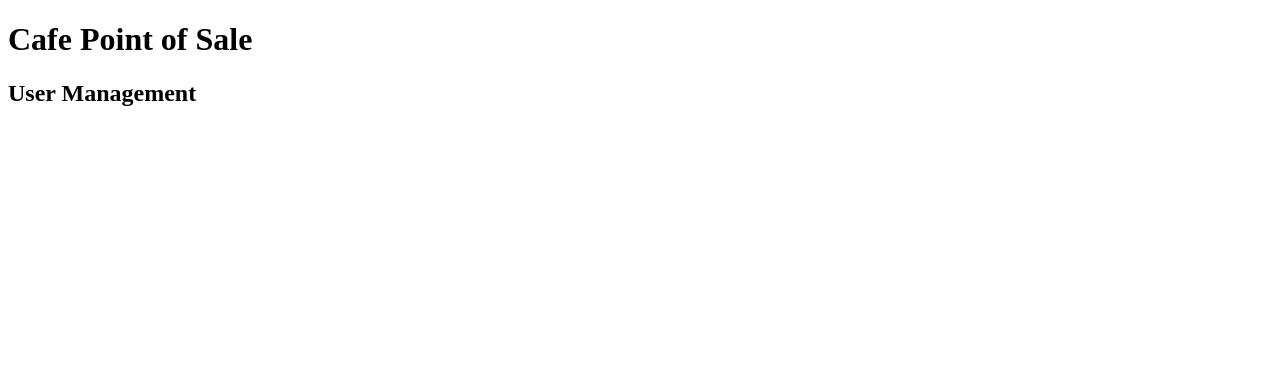
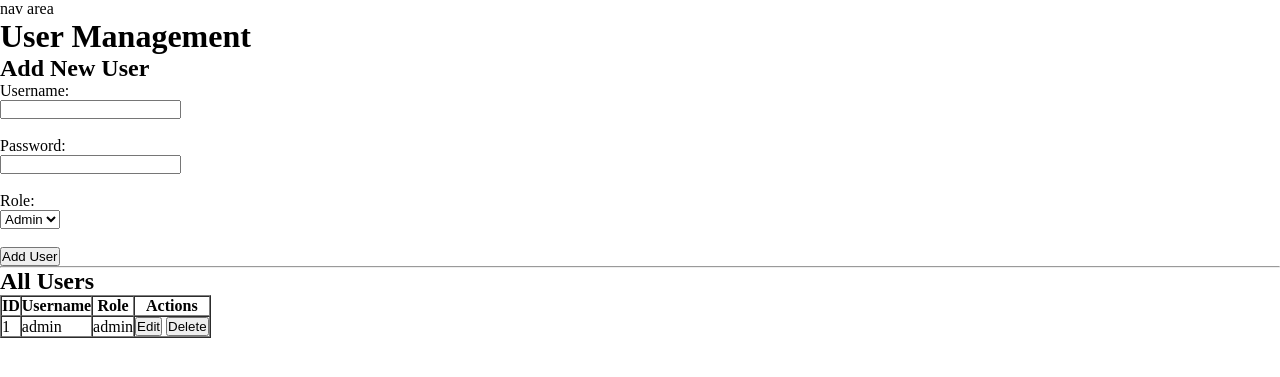
Before and after one commit to jaredV54/cafe, a Flask app: page /users in a window 1280 px wide. Shown: the top 377 px of the page. Run offline with Flask 3, Linux system fonts and the light colour scheme; the visitor is signed in with stand-in values (Sample User, id 1); data comes from the database, SQL or seed files in the repository.

Commit message:
User management functionality id done except styles. Login is working

```diff
--- a/app.py
+++ b/app.py
@@ -1,34 +1,202 @@
-from flask import Flask, render_template, redirect, url_for, session
-from auth import login_required
+from flask import Flask, render_template, redirect, url_for, session, request, flash
+from auth import login_required, is_admin, init_db
 import sqlite3
+import re
 
 app = Flask(__name__)
-app.secret_key = 'your_secret_key'
+app.secret_key = 'secret'
+
+DB = 'database.db'
+
+@app.before_request
+def setup():
+    init_db(DB)
+
+# ---------------------------------------------------------------------------------------------
+# LOGIN
+# Read
+
+@app.route("/login", methods=["GET", "POST"])
+def login():
+    if "user" in session:
+        return redirect(url_for("home"))
+
+    if request.method == "POST":
+        username = request.form["username"]
+        passkey = request.form["passkey"]
+        with sqlite3.connect(DB) as conn:
+            cur = conn.cursor()
+            cur.execute("SELECT id, role FROM users WHERE username=? AND passkey=?", (username, passkey))
+            user = cur.fetchone()
+            if user:
+                session["user"] = username
+                session["role"] = user[1]
+                session["user_id"] = user[0]
+                return redirect(url_for("home"))
+            else:
+                flash("Invalid credentials", "danger")
+    else:
+        with sqlite3.connect(DB) as conn:
+            cur = conn.cursor()
+            cur.execute("SELECT username FROM users")
+            usernames = [row[0] for row in cur.fetchall()]
+        return render_template("login.html", usernames=usernames)
+
+    return render_template("login.html", usernames=[])
+
+# ---------------------------------------------------------------------------------------------
+# LOGOUT
+
+@app.route("/logout")
+def logout():
+    session.clear()
+    return redirect(url_for("login"))
+
+# ---------------------------------------------------------------------------------------------
+# HOME
+# TRANSACTION MAKER
+# Create
+# Read
 
 @app.route("/")
 @login_required
 def home():
-    return render_template("pos.html")
+    return render_template("home.html")
 
+# ---------------------------------------------------------------------------------------------
+# TRANSACTION RECORDS
+# Read
 @app.route("/transactions")
 @login_required
 def transactions():
     return render_template("transactions.html")
+
+# ---------------------------------------------------------------------------------------------
+# INVENTORY MANAGEMENT
+# Create
+# Read
+# Update
+# Delete
 
 @app.route("/inventory")
 @login_required
 def inventory():
     return render_template("inventory.html")
 
+# ---------------------------------------------------------------------------------------------
+# SALES RECORD
+# Read
+
+@app.route("/sales")
+@login_required
+def inventory():
+    return render_template("sales.html")
+
+# ---------------------------------------------------------------------------------------------
+# USER MANAGEMENT
+# Create
+# Read
+# Update
+# Delete
+
 @app.route("/users")
 @login_required
 def users():
-    return render_template("users.html")
+    if not is_admin():
+        return redirect(url_for("home"))
 
-@app.route("/sales")
+    with sqlite3.connect(DB) as conn:
+        cur = conn.cursor()
+        cur.execute("SELECT id, username, role FROM users")
+        user_list = cur.fetchall()
+    return render_template("users.html", users=user_list)
+
+@app.route("/users/add", methods=["POST"])
 @login_required
-def sales():
-    return render_template("sales.html")
+def add_user():
+    if not is_admin():
+        return redirect(url_for("home"))
+
+    username = request.form["username"]
+    passkey = request.form["passkey"]
+    role = request.form["role"]
+
+    if not username or not passkey or not role:
+        flash("All fields are required", "warning")
+        return redirect(url_for("users"))
+
+    if not re.fullmatch(r"\d{6}", passkey):
+        flash("Passkey must be exactly 6 digits", "warning")
+        return redirect(url_for("users"))
+
+    with sqlite3.connect(DB) as conn:
+        cur = conn.cursor()
+        cur.execute("INSERT INTO users (username, passkey, role) VALUES (?, ?, ?)",
+                    (username, passkey, role))
+        conn.commit()
+
+    flash("User added successfully", "success")
+    return redirect(url_for("users"))
+
+@app.route("/users/edit/<int:user_id>", methods=["GET", "POST"])
+@login_required
+def edit_user(user_id):
+    if not is_admin():
+        return redirect(url_for("home"))
+
+    with sqlite3.connect(DB) as conn:
+        cur = conn.cursor()
+        if request.method == "POST":
+            username = request.form["username"]
+            passkey = request.form["passkey"]
+            role = request.form["role"]
+
+            if not username or not role:
+                flash("Username and role are required", "warning")
+                return redirect(url_for("edit_user", user_id=user_id))
+
+            if passkey:
+                if not re.fullmatch(r"\d{6}", passkey):
+                    flash("Passkey must be exactly 6 digits", "warning")
+                    return redirect(url_for("edit_user", user_id=user_id))
+                cur.execute("UPDATE users SET username=?, passkey=?, role=? WHERE id=?",
+                            (username, passkey, role, user_id))
+            else:
+                cur.execute("UPDATE users SET username=?, role=? WHERE id=?",
+                            (username, role, user_id))
+
+            conn.commit()
+            flash("User updated successfully", "success")
+            return redirect(url_for("users"))
+        else:
+            cur.execute("SELECT id, username, role FROM users WHERE id=?", (user_id,))
+            row = cur.fetchone()
+
+    if row is None:
+        flash("User not found", "warning")
+        return redirect(url_for("users"))
+
+    user_dict = {"id": row[0], "username": row[1], "role": row[2]}
+
+    with sqlite3.connect(DB) as conn:
+        cur = conn.cursor()
+        cur.execute("SELECT id, username, role FROM users")
+        user_list = cur.fetchall()
+
+    return render_template("users.html", users=user_list, edit_user=user_dict)
+
+@app.route("/users/delete/<int:user_id>", methods=["POST"])
+@login_required
+def delete_user(user_id):
+    if not is_admin():
+        return redirect(url_for("home"))
+
+    with sqlite3.connect(DB) as conn:
+        cur = conn.cursor()
+        cur.execute("DELETE FROM users WHERE id=?", (user_id,))
+        conn.commit()
+    flash("User deleted successfully", "success")
+    return redirect(url_for("users"))
 
 if __name__ == "__main__":
     app.run(debug=True)
--- /dev/null
+++ b/static/css/layout.css
@@ -0,0 +1,54 @@
+* {
+    margin: 0;
+    padding: 0;
+    box-sizing: border-box;
+}
+
+a {
+    text-decoration: none;
+    color: inherit;
+}
+
+.editing-user {
+  background-color: #ffeeb5;
+  font-weight: bold;
+}
+
+@keyframes fadeInOut {
+  0% {
+    opacity: 0;
+    transform: translateY(-10px);
+  }
+  10% {
+    opacity: 1;
+    transform: translateY(0);
+  }
+  90% {
+    opacity: 1;
+    transform: translateY(0);
+  }
+  100% {
+    opacity: 0;
+    transform: translateY(-10px);
+  }
+}
+
+.flash-message {
+  animation: fadeInOut 4s ease-in-out forwards;
+  padding: 5px 10px;
+  border-radius: 4px;
+  color: #fff;
+  width: fit-content;
+  position: fixed;
+  left: 50%;
+  top: 10px;
+  transform: translateX(-50%);
+}
+
+.flash-message.flash-success {
+  background-color: #4CAF50;
+}
+
+.flash-message.flash-warning {
+  background-color: #f39c12;
+}
--- a/templates/layout.html
+++ b/templates/layout.html
@@ -2,9 +2,22 @@
 <html>
 <head>
     <title>Cafe POS</title>
+    <link rel="stylesheet" href="{{ url_for('static', filename='css/layout.css') }}">
 </head>
 <body>
-    <h1>Cafe Point of Sale</h1>
+    {% with messages = get_flashed_messages(with_categories=true) %}
+        {% if messages %}
+            <div>
+            {% for category, message in messages %}
+                <div class="flash-message {% if category == 'success' %}flash-success{% elif category == 'warning' %}flash-warning{% endif %}">
+                {{ message }}
+                </div>
+            {% endfor %}
+            </div>
+        {% endif %}
+    {% endwith %}
+
+    <nav>nav area</nav>
     {% block content %}{% endblock %}
 </body>
 </html>
--- a/templates/users.html
+++ b/templates/users.html
@@ -1 +1,61 @@
-{% extends 'layout.html' %}{% block content %}<h2>User Management</h2>{% endblock %}
+{% extends 'layout.html' %}
+
+{% block content %}
+<h1>User Management</h1>
+
+<h2>{{ 'Edit' if edit_user else 'Add New' }} User</h2>
+<form method="POST" action="{{ url_for('edit_user', user_id=edit_user.id) if edit_user else url_for('add_user') }}">
+    <label for="username">Username:</label><br>
+    <input type="text" name="username" id="username" required value="{{ edit_user.username if edit_user else '' }}"><br><br>
+
+    <label for="passkey">Password:</label><br>
+    <input type="password" name="passkey" id="passkey" {{ 'required' if not edit_user else '' }}><br>
+    {% if edit_user %}
+        <small>Leave password blank to keep current password</small><br>
+    {% endif %}
+    <br>
+
+    <label for="role">Role:</label><br>
+    <select name="role" id="role" required>
+        <option value="admin" {% if edit_user and edit_user.role == 'admin' %}selected{% endif %}>Admin</option>
+        <option value="staff" {% if edit_user and edit_user.role == 'staff' %}selected{% endif %}>Staff</option>
+    </select><br><br>
+
+    <button type="submit">{{ 'Update' if edit_user else 'Add' }} User</button>
+    {% if edit_user %}
+        <a href="{{ url_for('users') }}"><button>Cancel</button></a>
+    {% endif %}
+</form>
+
+<hr>
+
+<h2>All Users</h2>
+<table border="1" cellpadding="5" cellspacing="0">
+    <thead>
+        <tr>
+            <th>ID</th>
+            <th>Username</th>
+            <th>Role</th>
+            <th>Actions</th>
+        </tr>
+    </thead>
+    <tbody>
+        {% for u in users %}
+        <tr class="{% if user and u[0] == user.id %}editing-user{% endif %}">
+            <td>{{ u[0] }}</td>
+            <td>{{ u[1] }}</td>
+            <td>{{ u[2] }}</td>
+            <td>
+                <a href="{{ url_for('edit_user', user_id=u[0]) }}">
+                    <button type="button">Edit</button>
+                </a>
+                <form method="POST" action="{{ url_for('delete_user', user_id=u[0]) }}" onsubmit="return confirm('Delete this user?');" style="display:inline;">
+                    <button type="submit">Delete</button>
+                </form>
+            </td>
+        </tr>
+        {% endfor %}
+    </tbody>
+</table>
+
+{% endblock %}
```
Also changed, not shown: auth.py (+63 -5 lines), templates/login.html (+46 -3 lines), templates/home.html (renamed from templates/pos.html).
